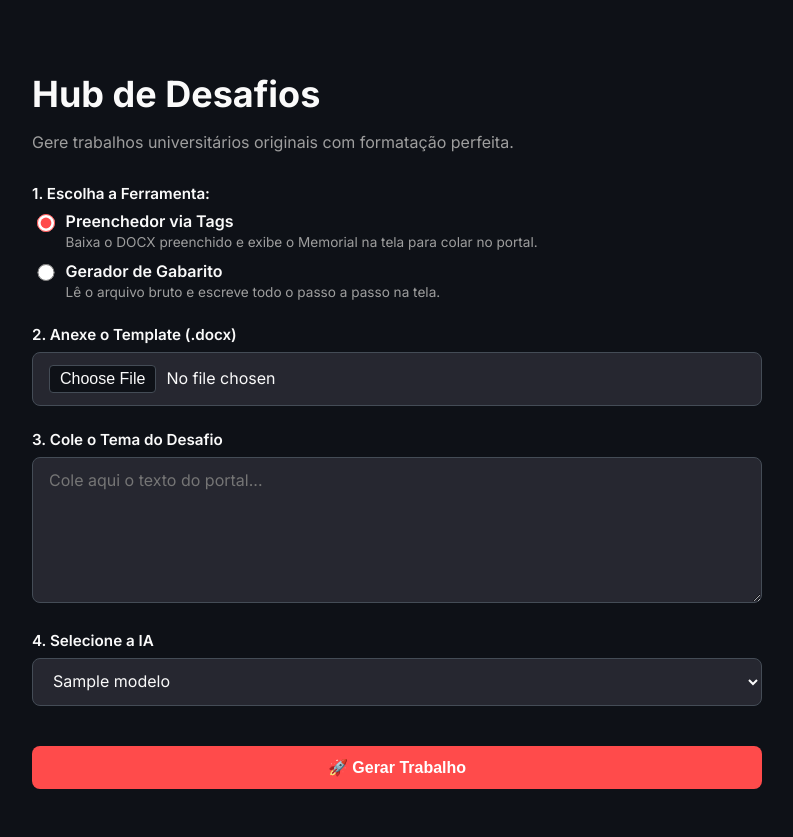
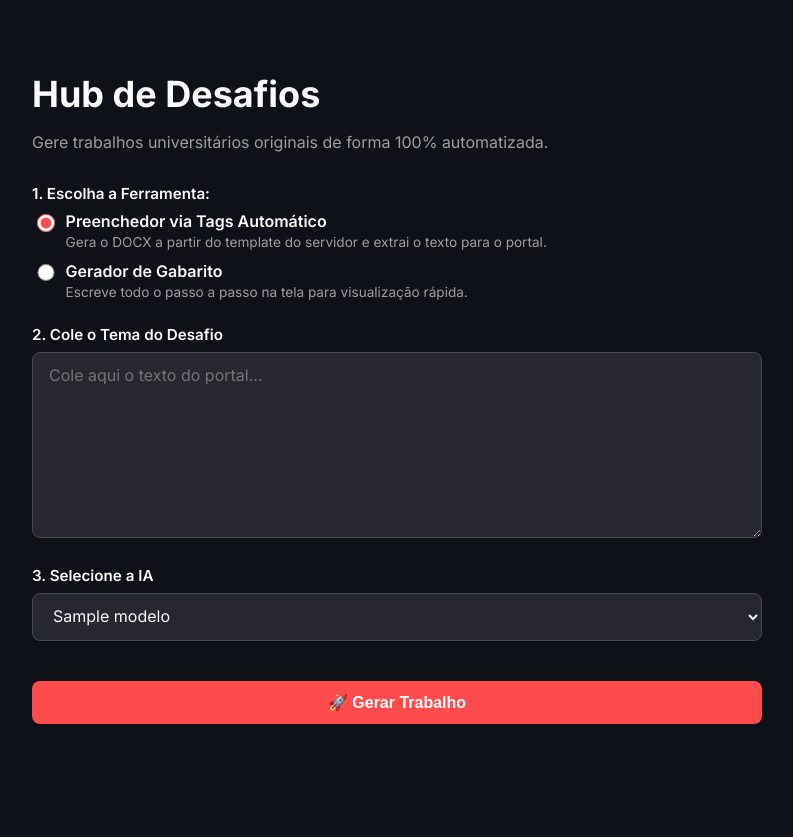
Before and after one commit to Calefi018/docx_autoCreateFlask, a Flask app: template templates/index.html in a window 1280 px wide. Shown: the whole page, without its empty margins (243-1036 px from the left). After the commit the page ends 724 px from the top, so only its background shows below. Run offline with Flask 3, Linux system fonts and the light colour scheme; the template is opened without the code that fills it: most values are stand-ins (such as "Sample title", 1, 10 or a date in 2020).

Commit message:
Update index.html

```diff
--- a/templates/index.html
+++ b/templates/index.html
@@ -16,6 +16,7 @@
             --border-color: #444C56;
             --success-bg: #0E3A2F;
             --success-text: #57D2A9;
+            --btn-blue: #2196F3;
         }
 
         body {
@@ -35,16 +36,12 @@
         .form-group { margin-bottom: 1.5rem; }
         label.main-label { font-size: 0.95rem; font-weight: 600; margin-bottom: 0.5rem; display: block; }
 
-        input[type="file"], select, textarea {
+        select, textarea {
             width: 100%; background-color: var(--bg-secondary); border: 1px solid var(--border-color);
             border-radius: 8px; padding: 0.75rem 1rem; font-size: 1rem; color: var(--text-color);
             font-family: 'Inter', sans-serif; box-sizing: border-box;
         }
-        input[type="file"]::-webkit-file-upload-button {
-            background-color: var(--bg-color); color: var(--text-color); border: 1px solid var(--border-color);
-            border-radius: 4px; padding: 4px 10px; margin-right: 10px; cursor: pointer;
-        }
-        input[type="file"]:focus, select:focus, textarea:focus { outline: none; border-color: var(--primary-color); }
+        select:focus, textarea:focus { outline: none; border-color: var(--primary-color); }
 
         .radio-group { display: flex; flex-direction: column; gap: 0.6rem; margin-bottom: 1rem; }
         .radio-option { display: flex; align-items: flex-start; gap: 0.5rem; cursor: pointer; }
@@ -77,14 +74,19 @@
         .header-resultado {
             display: flex; justify-content: space-between; align-items: center;
             border-bottom: 1px solid var(--border-color); padding-bottom: 0.5rem; margin-bottom: 1rem;
+            flex-wrap: wrap; gap: 10px;
         }
         .header-resultado h2 { margin: 0; font-size: 1.5rem;}
 
-        .btn-copiar {
-            background-color: #4CAF50; color: white; border: none; border-radius: 4px;
-            padding: 6px 12px; font-size: 0.85rem; font-weight: 600; cursor: pointer; transition: 0.2s;
+        .btn-action {
+            color: white; border: none; border-radius: 4px; padding: 6px 12px;
+            font-size: 0.85rem; font-weight: 600; cursor: pointer; transition: 0.2s;
         }
+        .btn-copiar { background-color: #4CAF50; }
         .btn-copiar:hover { background-color: #45a049; }
+
+        .btn-baixar { background-color: var(--btn-blue); }
+        .btn-baixar:hover { background-color: #1976D2; }
 
         #resultado-texto { font-size: 0.95rem; line-height: 1.7; color: var(--text-color); }
         #resultado-texto h1, #resultado-texto h2, #resultado-texto h3 { margin-top: 1.5rem; margin-bottom: 0.5rem; font-weight: 600; }
@@ -98,7 +100,7 @@
 
 <div class="st-container">
     <h1>Hub de Desafios</h1>
-    <p class="subtitle">Gere trabalhos universitários originais com formatação perfeita.</p>
+    <p class="subtitle">Gere trabalhos universitários originais de forma 100% automatizada.</p>
 
     <form id="meuFormulario">
         <div class="form-group">
@@ -107,32 +109,27 @@
                 <label class="radio-option">
                     <input type="radio" name="ferramenta" value="preenchedor" checked>
                     <div>
-                        <span class="radio-title">Preenchedor via Tags</span><br>
-                        <span class="radio-desc">Baixa o DOCX preenchido e exibe o Memorial na tela para colar no portal.</span>
+                        <span class="radio-title">Preenchedor via Tags Automático</span><br>
+                        <span class="radio-desc">Gera o DOCX a partir do template do servidor e extrai o texto para o portal.</span>
                     </div>
                 </label>
                 <label class="radio-option">
                     <input type="radio" name="ferramenta" value="gabarito">
                     <div>
                         <span class="radio-title">Gerador de Gabarito</span><br>
-                        <span class="radio-desc">Lê o arquivo bruto e escreve todo o passo a passo na tela.</span>
+                        <span class="radio-desc">Escreve todo o passo a passo na tela para visualização rápida.</span>
                     </div>
                 </label>
             </div>
         </div>
 
         <div class="form-group">
-            <label class="main-label" for="arquivo">2. Anexe o Template (.docx)</label>
-            <input type="file" id="arquivo" name="arquivo" accept=".docx" required>
+            <label class="main-label" for="tema">2. Cole o Tema do Desafio</label>
+            <textarea id="tema" name="tema" rows="8" placeholder="Cole aqui o texto do portal..." required></textarea>
         </div>
 
         <div class="form-group">
-            <label class="main-label" for="tema">3. Cole o Tema do Desafio</label>
-            <textarea id="tema" name="tema" rows="6" placeholder="Cole aqui o texto do portal..." required></textarea>
-        </div>
-
-        <div class="form-group">
-            <label class="main-label" for="modelo">4. Selecione a IA</label>
+            <label class="main-label" for="modelo">3. Selecione a IA</label>
             <select id="modelo" name="modelo">
                 {% for modelo in modelos %}
                     <option value="{{ modelo }}">{{ modelo }}</option>
@@ -153,7 +150,10 @@
     <div id="resultado-texto-container">
         <div class="header-resultado">
             <h2 id="titulo-resultado">Texto Extraído:</h2>
-            <button class="btn-copiar" onclick="copiarTexto()">📋 Copiar Texto</button>
+            <div>
+                <button class="btn-action btn-baixar" id="btn-baixar" style="display:none;" onclick="baixarManual()">📥 Baixar DOCX</button>
+                <button class="btn-action btn-copiar" onclick="copiarTexto()">📋 Copiar Texto</button>
+            </div>
         </div>
         <div id="texto-oculto" style="display: none;"></div>
         <div id="resultado-texto"></div>
@@ -161,6 +161,9 @@
 </div>
 
 <script>
+    let arquivoBase64Global = "";
+    let nomeArquivoGlobal = "";
+
     function copiarTexto() {
         const texto = document.getElementById("texto-oculto").innerText;
         navigator.clipboard.writeText(texto).then(() => {
@@ -170,6 +173,16 @@
         });
     }
 
+    function baixarManual() {
+        if(!arquivoBase64Global) return;
+        const link = document.createElement('a');
+        link.href = 'data:application/vnd.openxmlformats-officedocument.wordprocessingml.document;base64,' + arquivoBase64Global;
+        link.download = nomeArquivoGlobal;
+        document.body.appendChild(link);
+        link.click();
+        document.body.removeChild(link);
+    }
+
     document.getElementById('meuFormulario').addEventListener('submit', function(event) {
         event.preventDefault();
 
@@ -177,6 +190,7 @@
         document.getElementById('loading').style.display = 'block';
         document.getElementById('msg-sucesso').style.display = 'none';
         document.getElementById('resultado-texto-container').style.display = 'none';
+        document.getElementById('btn-baixar').style.display = 'none';
 
         const formData = new FormData(this);
 
@@ -193,7 +207,6 @@
                 } catch(e) {}
                 throw new Error(errorMsg);
             }
-            // Todo o tráfego agora é JSON seguro
             return response.json();
         })
         .then(resultado => {
@@ -206,25 +219,21 @@
             }
 
             if (resultado.tipo === 'sucesso_tags') {
-                // 1. Mágica do Download Automático do DOCX
-                const link = document.createElement('a');
-                link.href = 'data:application/vnd.openxmlformats-officedocument.wordprocessingml.document;base64,' + resultado.arquivo_base64;
-                link.download = resultado.nome_arquivo;
-                document.body.appendChild(link);
-                link.click();
-                document.body.removeChild(link);
+                arquivoBase64Global = resultado.arquivo_base64;
+                nomeArquivoGlobal = resultado.nome_arquivo;
 
-                // 2. Mostra o texto para o Portal
+                baixarManual();
+
+                document.getElementById('btn-baixar').style.display = 'inline-block';
                 document.getElementById('msg-sucesso').style.display = 'block';
-                document.getElementById('msg-sucesso').innerText = "✅ DOCX baixado! (Abra-o no Word e clique em 'Salvar como PDF' para garantir a formatação perfeita). Copie o texto abaixo para o portal.";
+                document.getElementById('msg-sucesso').innerText = "✅ Trabalho Gerado! Caso o download não tenha iniciado, clique no botão azul 'Baixar DOCX'.";
 
                 document.getElementById('titulo-resultado').innerText = "Memorial Analítico para o Portal";
                 document.getElementById('resultado-texto').innerHTML = marked.parse(resultado.memorial_texto);
-                document.getElementById('texto-oculto').innerText = resultado.memorial_texto.replace(/\*\*/g, ''); // Tira os asteriscos na hora de copiar
+                document.getElementById('texto-oculto').innerText = resultado.memorial_texto.replace(/\*\*/g, '');
                 document.getElementById('resultado-texto-container').style.display = 'block';
             }
             else if (resultado.tipo === 'texto') {
-                // Modo Gabarito Clássico
                 document.getElementById('msg-sucesso').style.display = 'block';
                 document.getElementById('msg-sucesso').innerText = "✅ Gabarito gerado com sucesso!";
 
```
